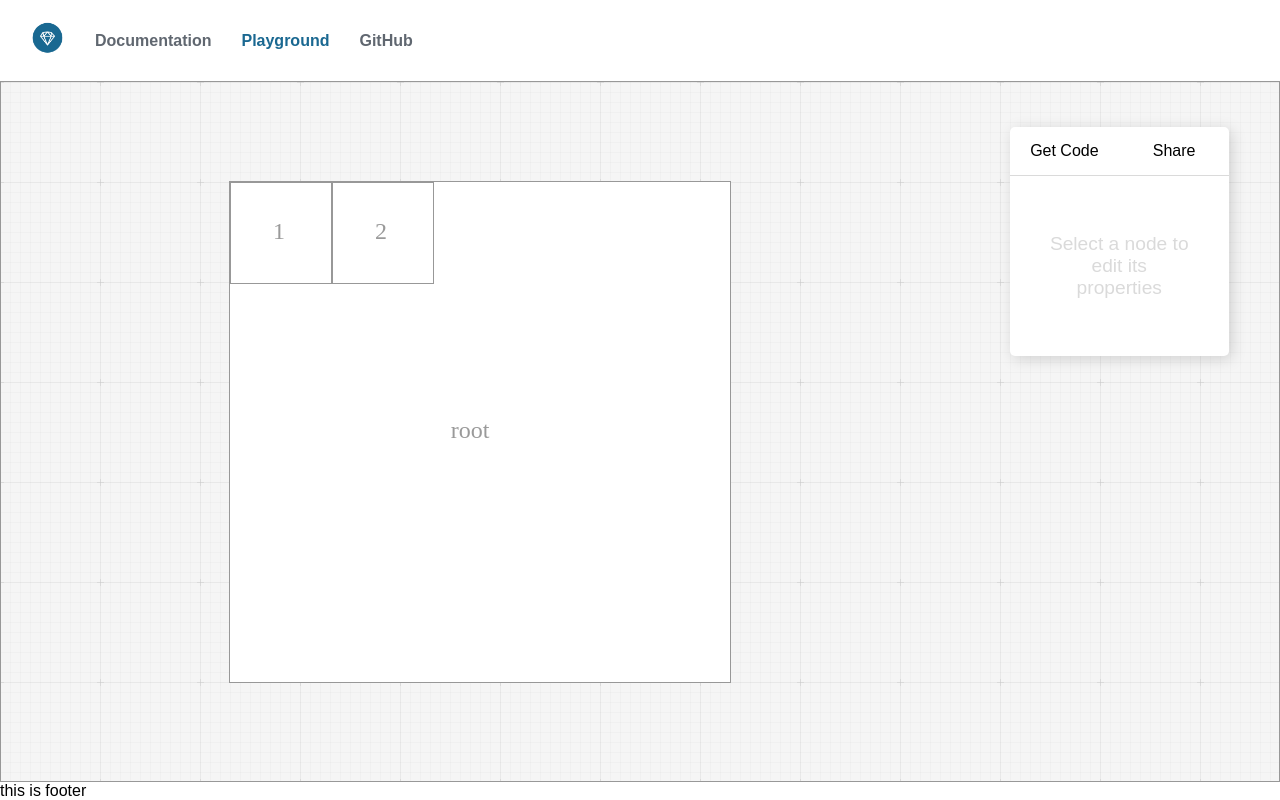
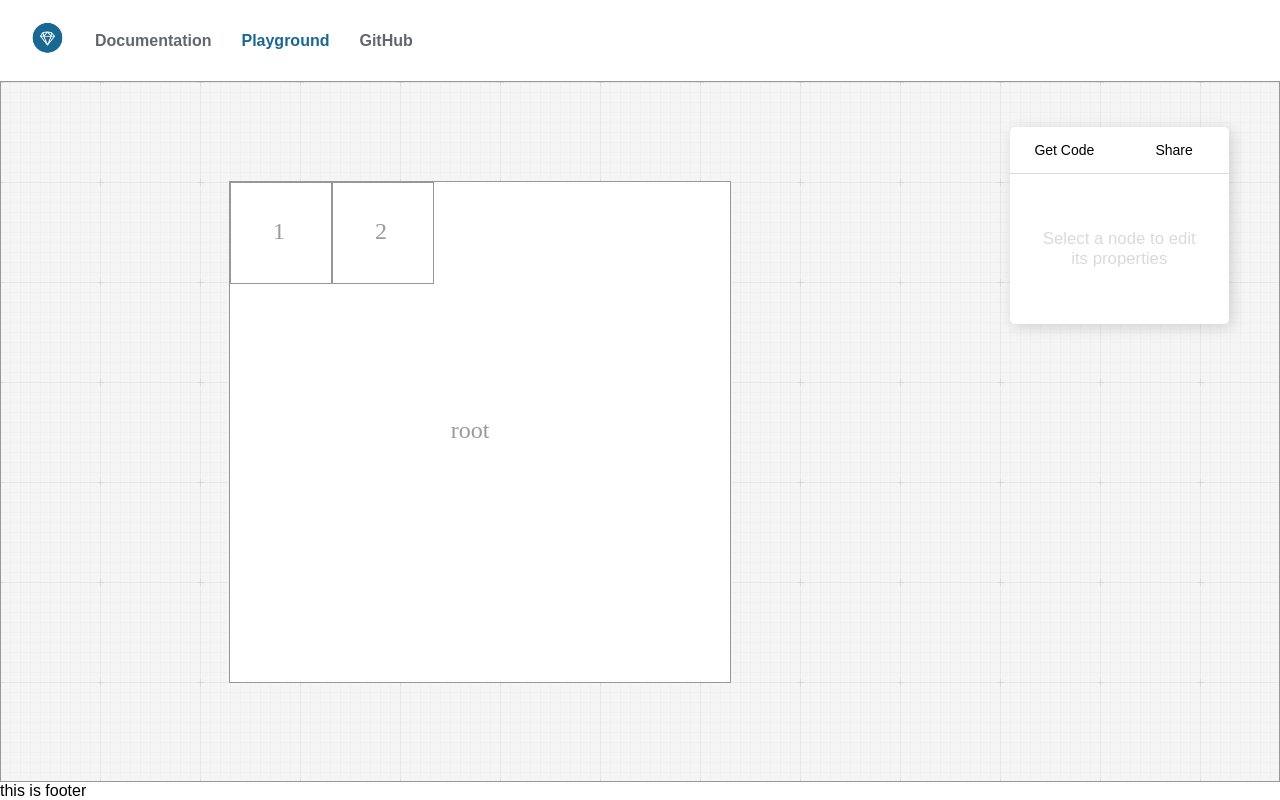
Before and after one commit to findokan/flex-playground, a React (Create React App) app: page /playground in a window 1280 px wide. Built offline with nearby package versions, Linux system fonts and the light colour scheme.

Commit message:
[GeneralSettings]: Commentlines, removed warnings and changed page title

```diff
--- a/src/App.css
+++ b/src/App.css
@@ -1,3 +1,4 @@
+/* MAIN COMPONENTS CSS START */
 html {
 	height: 100%;
 	font-family: sans-serif;
@@ -14,7 +15,9 @@ body {
 	flex-direction: column;
 	height: 100%;
 }
+/* MAIN COMPONENTS CSS END */
 
+/* NAVIGATION BAR MENU CSS START */
 .menu-item-container {
 	display: flex;
 	flex-direction: row;
@@ -41,7 +44,9 @@ body {
 .menu-item-container .selected {
 	color: #1a6891;
 }
+/* NAVIGATION BAR MENU CSS END */
 
+/* PLAYGROUND PAGE CSS START */
 .pg-container {
 	flex: 1 1 auto;
 	background-color: #f5f5f5;
@@ -114,7 +119,7 @@ body {
 	margin: 15px 50px;
 	box-shadow: 3px 3px 15px rgb(0 0 0 / 15%);
 	font-weight: 300;
-	font-size: 16px;
+	font-size: 14px;
 	display: flex;
 	flex-direction: column;
 }
@@ -144,7 +149,6 @@ body {
 
 .pg-menu .pg-menu-box {
 	border-top: 1px solid #dadada;
-	padding: 15px 10px;
 	min-height: 150px;
 	display: flex;
 	justify-content: center;
@@ -162,3 +166,4 @@ body {
 	display: flex;
 	flex-direction: row;
 }
+/* NAVIGATION BAR MENU CSS END */
--- a/src/App.js
+++ b/src/App.js
@@ -8,7 +8,7 @@ import PlaygroundPage from "./pages/playground.page/playground.page";
 import NoPage from "./pages/no.page/no.page";
 
 // Constant Imports
-import navigationBarItems from "./constants";
+import { navigationBarItems, initialPlaygroundState } from "./constants";
 
 // CSS Imports
 import "./App.css";
@@ -22,7 +22,10 @@ function App() {
 			>
 				<Route index element={<HomePage />} />
 				<Route path="docs" element={<DocumentationPage />} />
-				<Route path="playground" element={<PlaygroundPage />} />
+				<Route
+					path="playground"
+					element={<PlaygroundPage initialState={initialPlaygroundState} />}
+				/>
 				<Route path="*" element={<NoPage />} />
 			</Route>
 		</Routes>
--- a/src/components/navigation.bar/navigation.bar.item.component.js
+++ b/src/components/navigation.bar/navigation.bar.item.component.js
@@ -1,5 +1,4 @@
 import React from "react";
-import { Link } from "react-router-dom";
 
 const NavigationBarItem = ({ item }) => {
 	function isSelected() {
--- a/src/constants.js
+++ b/src/constants.js
@@ -1,3 +1,5 @@
+// Navigation bar item list. The page lists in the top menu
+// and the urls to go to are set in the object below.
 const navigationBarItems = [
 	{
 		name: "homepage",
@@ -33,4 +35,149 @@ const navigationBarItems = [
 	},
 ];
 
-export default navigationBarItems;
+// The Playground object initially starts with a root object
+// and a state containing 2 boxes. The following object indicates this.
+const initialPlaygroundState = {
+	id: "pgRoot",
+	label: "root",
+	styleAttributes: {
+		flex: {
+			direction: "ltr",
+			flexDirection: "row",
+			basis: "auto",
+			grow: 0,
+			shrink: 1,
+			flexWrap: "no-wrap",
+		},
+		alignment: {
+			justifyContent: "flex-start",
+			alignItems: "stretch",
+			alignSelf: "auto",
+			alignContent: "stretch",
+		},
+		layout: {
+			width: 500,
+			height: 500,
+			maxWidth: null,
+			maxHeight: null,
+			minWidth: null,
+			minHeight: null,
+			aspectRatio: "auto",
+			paddingTop: 0,
+			paddingRight: 0,
+			paddingBottom: 0,
+			paddingLeft: 0,
+			borderTop: 0,
+			borderRight: 0,
+			borderBottom: 0,
+			borderLeft: 0,
+			marginTop: 0,
+			marginRight: 0,
+			marginBottom: 0,
+			marginLeft: 0,
+			positionType: "relative",
+			top: null,
+			right: null,
+			bottom: null,
+			left: null,
+		},
+	},
+	children: [
+		{
+			id: "1",
+			label: "1",
+			styleAttributes: {
+				flex: {
+					direction: "ltr",
+					flexDirection: "row",
+					basis: "auto",
+					grow: 0,
+					shrink: 1,
+					flexWrap: "no-wrap",
+				},
+				alignment: {
+					justifyContent: "flex-start",
+					alignItems: "stretch",
+					alignSelf: "auto",
+					alignContent: "stretch",
+				},
+				layout: {
+					width: 100,
+					height: 100,
+					maxWidth: null,
+					maxHeight: null,
+					minWidth: null,
+					minHeight: null,
+					aspectRatio: "auto",
+					paddingTop: 0,
+					paddingRight: 0,
+					paddingBottom: 0,
+					paddingLeft: 0,
+					borderTop: 0,
+					borderRight: 0,
+					borderBottom: 0,
+					borderLeft: 0,
+					marginTop: 0,
+					marginRight: 0,
+					marginBottom: 0,
+					marginLeft: 0,
+					positionType: "relative",
+					top: null,
+					right: null,
+					bottom: null,
+					left: null,
+				},
+			},
+			children: [],
+		},
+		{
+			id: "2",
+			label: "2",
+			styleAttributes: {
+				flex: {
+					direction: "ltr",
+					flexDirection: "row",
+					basis: "auto",
+					grow: 0,
+					shrink: 1,
+					flexWrap: "no-wrap",
+				},
+				alignment: {
+					justifyContent: "flex-start",
+					alignItems: "stretch",
+					alignSelf: "auto",
+					alignContent: "stretch",
+				},
+				layout: {
+					width: 100,
+					height: 100,
+					maxWidth: null,
+					maxHeight: null,
+					minWidth: null,
+					minHeight: null,
+					aspectRatio: "auto",
+					paddingTop: 0,
+					paddingRight: 0,
+					paddingBottom: 0,
+					paddingLeft: 0,
+					borderTop: 0,
+					borderRight: 0,
+					borderBottom: 0,
+					borderLeft: 0,
+					marginTop: 0,
+					marginRight: 0,
+					marginBottom: 0,
+					marginLeft: 0,
+					positionType: "relative",
+					top: null,
+					right: null,
+					bottom: null,
+					left: null,
+				},
+			},
+			children: [],
+		},
+	],
+};
+
+export { navigationBarItems, initialPlaygroundState };
--- a/src/pages/playground.page/playground.menu.js
+++ b/src/pages/playground.page/playground.components/playground.menu.js
@@ -4,33 +4,7 @@ import Tab from "@mui/material/Tab";
 import Typography from "@mui/material/Typography";
 import Box from "@mui/material/Box";
 import { Button, TextField } from "@mui/material";
-
-function TabPanel(props) {
-	const { children, value, index, ...other } = props;
-
-	return (
-		<div
-			role="tabpanel"
-			hidden={value !== index}
-			id={`simple-tabpanel-${index}`}
-			aria-labelledby={`simple-tab-${index}`}
-			{...other}
-		>
-			{value === index && (
-				<Box sx={{ p: 3 }}>
-					<Typography>{children}</Typography>
-				</Box>
-			)}
-		</div>
-	);
-}
-
-function a11yProps(index) {
-	return {
-		id: `simple-tab-${index}`,
-		"aria-controls": `simple-tabpanel-${index}`,
-	};
-}
+import { TabPanel, a11yProps } from "./playground.tabpanel";
 
 const PGMenu = ({ DOM, setDOM, selectedItemId, setSelectedItemId }) => {
 	const [value, setValue] = useState(0);
@@ -42,10 +16,11 @@ const PGMenu = ({ DOM, setDOM, selectedItemId, setSelectedItemId }) => {
 		setWillEditedItem(getSelectedItem(DOM, selectedItemId));
 	}, [DOM, selectedItemId]);
 
-	const handleChange = (event, newValue) => {
+	const handleTabChange = (event, newValue) => {
 		setValue(newValue);
 	};
 
+	//#region DOM MANIPULATION HELPERS
 	function isRootNode() {
 		return DOM.id === selectedItemId ? true : false;
 	}
@@ -54,9 +29,9 @@ const PGMenu = ({ DOM, setDOM, selectedItemId, setSelectedItemId }) => {
 		if (tempDOM.id === selectedItemId) {
 			return tempDOM;
 		} else {
-			for (let elementIndex in tempDOM.childs) {
+			for (let elementIndex in tempDOM.children) {
 				const selectedItem = getSelectedItem(
-					tempDOM.childs[elementIndex],
+					tempDOM.children[elementIndex],
 					selectedItemId
 				);
 				if (selectedItem) return selectedItem;
@@ -66,27 +41,29 @@ const PGMenu = ({ DOM, setDOM, selectedItemId, setSelectedItemId }) => {
 
 	function getParentItem(tempDOM, selectedItemId) {
 		if (
-			tempDOM.childs.findIndex((child) => child.id == selectedItemId) !== -1
+			tempDOM.children.findIndex((child) => child.id === selectedItemId) !== -1
 		) {
 			return tempDOM;
 		} else {
-			for (let elementIndex in tempDOM.childs) {
+			for (let elementIndex in tempDOM.children) {
 				const selectedItem = getParentItem(
-					tempDOM.childs[elementIndex],
+					tempDOM.children[elementIndex],
 					selectedItemId
 				);
 				if (selectedItem) return selectedItem;
 			}
 		}
 	}
+	//#endregion
 
+	//#region DOM MANIPULATION
 	function editDOM(tempDOM, editedItem) {
 		if (tempDOM.id === editedItem.id) {
 			return editedItem;
 		}
-		if (tempDOM.childs !== undefined && tempDOM.childs.length > 0) {
-			for (let i = 0; i < tempDOM.childs.length; i++) {
-				tempDOM.childs[i] = editDOM(tempDOM.childs[i], editedItem);
+		if (tempDOM.children !== undefined && tempDOM.children.length > 0) {
+			for (let i = 0; i < tempDOM.children.length; i++) {
+				tempDOM.children[i] = editDOM(tempDOM.children[i], editedItem);
 			}
 		}
 
@@ -97,7 +74,7 @@ const PGMenu = ({ DOM, setDOM, selectedItemId, setSelectedItemId }) => {
 		let selectedItem = JSON.parse(
 			JSON.stringify(getSelectedItem(DOM, selectedItemId))
 		);
-		selectedItem.childs.push({
+		selectedItem.children.push({
 			id: (parseInt(window.lastID) + 1).toString(),
 			label: (parseInt(window.lastID) + 1).toString(),
 			styleAttributes: {
@@ -120,7 +97,7 @@ const PGMenu = ({ DOM, setDOM, selectedItemId, setSelectedItemId }) => {
 					aspectRatio: "auto",
 				},
 			},
-			childs: [],
+			children: [],
 		});
 		window.lastID = (parseInt(window.lastID) + 1).toString();
 		const editedDOM = JSON.parse(JSON.stringify(editDOM(DOM, selectedItem)));
@@ -131,15 +108,17 @@ const PGMenu = ({ DOM, setDOM, selectedItemId, setSelectedItemId }) => {
 		let parentItem = JSON.parse(
 			JSON.stringify(getParentItem(DOM, selectedItemId))
 		);
-		const childIndex = parentItem.childs.findIndex(
+		const childIndex = parentItem.children.findIndex(
 			(child) => child.id === selectedItemId
 		);
-		parentItem.childs.splice(childIndex, 1);
+		parentItem.children.splice(childIndex, 1);
 		const editedDOM = JSON.parse(JSON.stringify(editDOM(DOM, parentItem)));
 		setDOM(editedDOM);
 		setSelectedItemId("");
 	}
+	//#endregion
 
+	//#region RENDER FUNCTIONS
 	function renderNoSelectedItem() {
 		return (
 			<span className="pg-menu-no-data">
@@ -186,7 +165,7 @@ const PGMenu = ({ DOM, setDOM, selectedItemId, setSelectedItemId }) => {
 					<Box sx={{ borderBottom: 1, borderColor: "divider" }}>
 						<Tabs
 							value={value}
-							onChange={handleChange}
+							onChange={handleTabChange}
 							aria-label="basic tabs example"
 						>
 							<Tab label="Flex" {...a11yProps(0)} />
@@ -243,6 +222,7 @@ const PGMenu = ({ DOM, setDOM, selectedItemId, setSelectedItemId }) => {
 			</div>
 		);
 	}
+	//#endregion
 
 	return (
 		<div className="pg-menu">
--- a/src/pages/playground.page/playground.recursive.item.js
+++ b/src/pages/playground.page/playground.components/playground.recursive.item.js
@@ -1,4 +1,7 @@
 const PGRecursiveItem = ({ item, setSelectedItemId, selectedItemId }) => {
+	// Item that generates the whole expected object according to DOM. Works with
+	// recursive logic for generating the child nodes.
+
 	function calculateClass() {
 		var baseClass = "pg-base-item";
 		if (item.id === selectedItemId) {
@@ -6,6 +9,7 @@ const PGRecursiveItem = ({ item, setSelectedItemId, selectedItemId }) => {
 		}
 		return baseClass;
 	}
+
 	return (
 		<div
 			id={item.id}
@@ -23,7 +27,7 @@ const PGRecursiveItem = ({ item, setSelectedItemId, selectedItemId }) => {
 				setSelectedItemId(item.id);
 			}}
 		>
-			{item.childs.map((child) => {
+			{item.children.map((child) => {
 				return (
 					<PGRecursiveItem
 						item={child}
--- a/src/pages/playground.page/playground.page.js
+++ b/src/pages/playground.page/playground.page.js
@@ -1,87 +1,17 @@
 import { useEffect, useState } from "react";
-import PGRecursiveItem from "./playground.recursive.item";
-import PGMenu from "./playground.menu";
+import PGRecursiveItem from "./playground.components/playground.recursive.item";
+import PGMenu from "./playground.components/playground.menu";
 
-const PlaygroundPage = () => {
-	const [pgState, setPGState] = useState({
-		id: "pgRoot",
-		label: "root",
-		styleAttributes: {
-			flex: {
-				direction: "ltr",
-				flexDirection: "row",
-				basis: "auto",
-				grow: 0,
-				shrink: 1,
-				flexWrap: "no-wrap",
-			},
-			alignment: {},
-			layout: {
-				width: 500,
-				height: 500,
-				maxWidth: null,
-				maxHeight: null,
-				minWidth: null,
-				minHeight: null,
-				aspectRatio: "auto",
-			},
-		},
-		childs: [
-			{
-				id: "1",
-				label: "1",
-				styleAttributes: {
-					flex: {
-						direction: "ltr",
-						flexDirection: "row",
-						basis: "auto",
-						grow: 0,
-						shrink: 1,
-						flexWrap: "no-wrap",
-					},
-					alignment: {},
-					layout: {
-						width: 100,
-						height: 100,
-						maxWidth: null,
-						maxHeight: null,
-						minWidth: null,
-						minHeight: null,
-						aspectRatio: "auto",
-					},
-				},
-				childs: [],
-			},
-			{
-				id: "2",
-				label: "2",
-				styleAttributes: {
-					flex: {
-						direction: "ltr",
-						flexDirection: "row",
-						basis: "auto",
-						grow: 0,
-						shrink: 1,
-						flexWrap: "no-wrap",
-					},
-					alignment: {},
-					layout: {
-						width: 100,
-						height: 100,
-						maxWidth: null,
-						maxHeight: null,
-						minWidth: null,
-						minHeight: null,
-						aspectRatio: "auto",
-					},
-				},
-				childs: [],
-			},
-		],
-	});
+const PlaygroundPage = ({ initialState }) => {
+	// pgState works as DOM (Document Object Model). It's have data structure base on tree.
+	// There is one root element and has relationg as parent-child with other nodes.
+	const [pgState, setPGState] = useState(initialState);
+
+	// State that stores id of which user clicked/selected a node.
 	const [selectedItemId, setSelectedItemId] = useState("");
 
 	useEffect(() => {
+		// When the component mounts, initializes the last used id because of we have two child node.
 		window.lastID = "2";
 	}, []);
 
@@ -89,6 +19,7 @@ const PlaygroundPage = () => {
 		<div
 			className="pg-container"
 			onClick={(e) => {
+				// Stop propagation for getting top object for overlapped nodes
 				e.stopPropagation();
 				setSelectedItemId("");
 			}}
```
Also changed, not shown: public/index.html (+4 -4 lines), src/pages/playground.page/playground.components/playground.tabpanel.js (added, +31 -0 lines).
